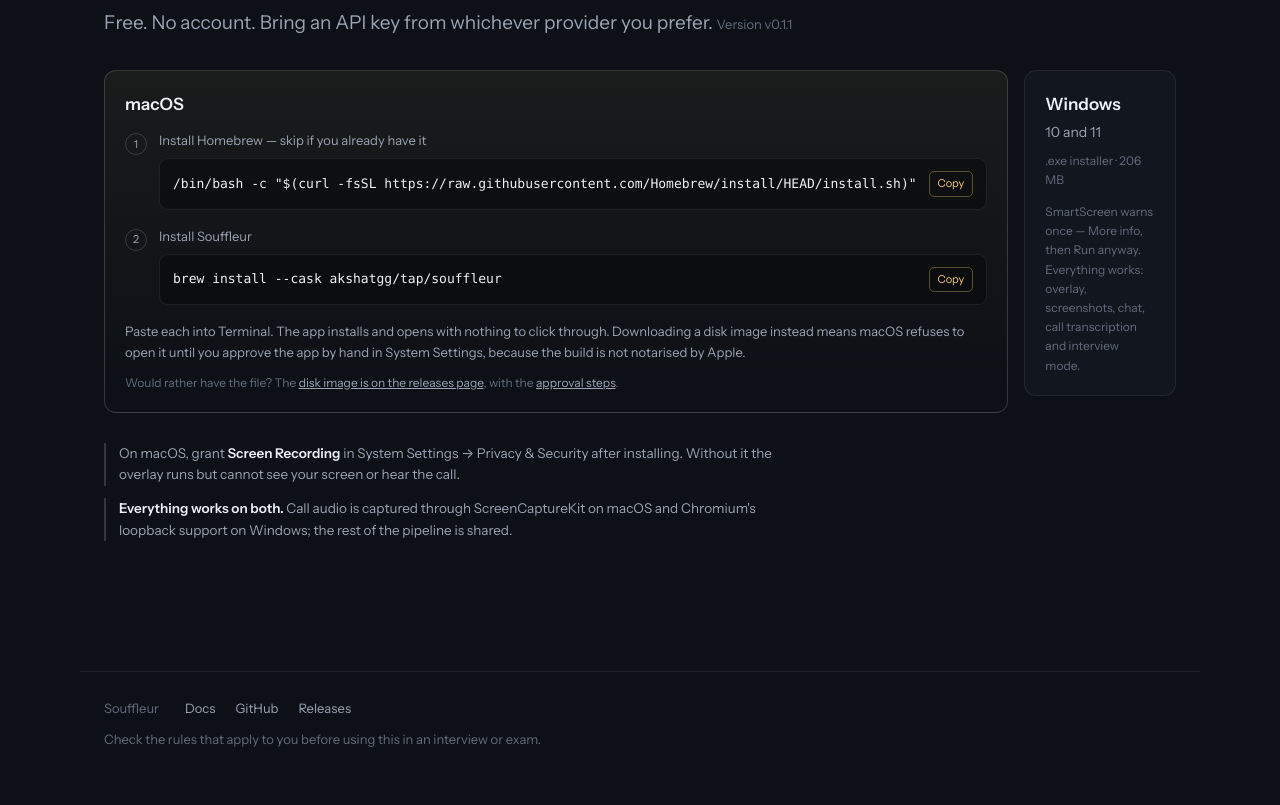
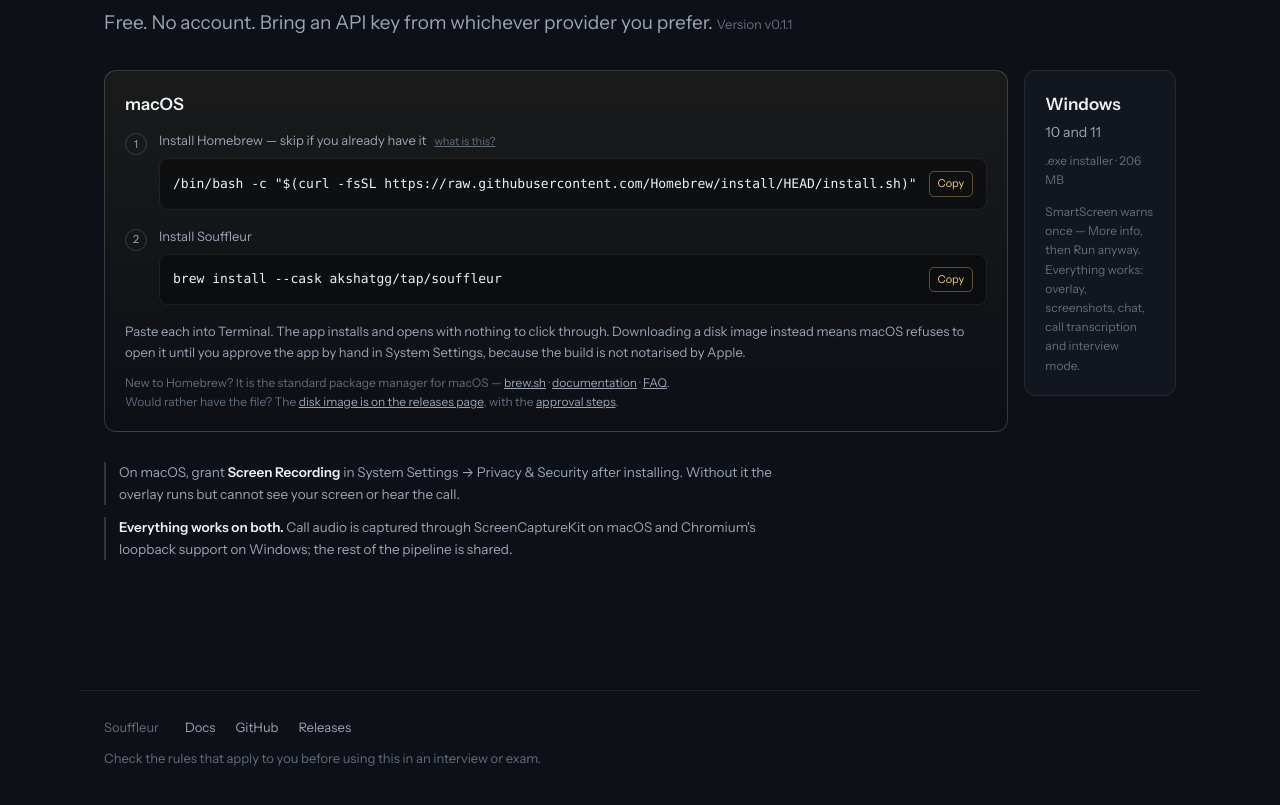
Before and after one commit to akshatgg/Souffleur, an Electron app: page web/index.html in a window 1280 px wide. Shown: the part 1960-2765 px from the top of the page. Drawn offline with Linux system fonts and the light colour scheme; no server answers.

Commit message:
Link Homebrew's own documentation
Anyone who has not used Homebrew is being asked to paste a shell script that
downloads and runs code, with no explanation of what it is. Link brew.sh, the
docs and the FAQ next to the command, and say in one line what Homebrew is.

The docs page also lists the commands people need after installing - checking
the version, upgrading and uninstalling - since those are the obvious next
questions and were not written down anywhere.

```diff
--- a/web/index.html
+++ b/web/index.html
@@ -177,7 +177,10 @@
       <div class="step">
         <div class="step-n">1</div>
         <div class="step-body">
-          <div class="step-title">Install Homebrew — skip if you already have it</div>
+          <div class="step-title">
+            Install Homebrew — skip if you already have it
+            <a class="step-link" href="https://brew.sh" target="_blank" rel="noreferrer">what is this?</a>
+          </div>
           <button class="cmd" data-cmd type="button" title="Copy">
             <code>/bin/bash -c "$(curl -fsSL https://raw.githubusercontent.com/Homebrew/install/HEAD/install.sh)"</code>
             <span class="cmd-copy">Copy</span>
@@ -203,6 +206,11 @@
         not notarised by Apple.
       </p>
       <p class="dl-alt">
+        New to Homebrew? It is the standard package manager for macOS —
+        <a href="https://brew.sh" target="_blank" rel="noreferrer">brew.sh</a> ·
+        <a href="https://docs.brew.sh" target="_blank" rel="noreferrer">documentation</a> ·
+        <a href="https://docs.brew.sh/FAQ" target="_blank" rel="noreferrer">FAQ</a>.
+        <br>
         Would rather have the file? The
         <a href="https://github.com/akshatgg/Souffleur/releases/latest">disk image is on the releases page</a>,
         with the <a href="/docs">approval steps</a>.
--- a/web/style.css
+++ b/web/style.css
@@ -387,7 +387,17 @@
   margin-top: 3px;
 }
 .step-body { flex: 1; min-width: 0; }
-.step-title { font-size: 13px; color: var(--ink-dim); margin-bottom: 7px; }
+.step-title {
+  font-size: 13px;
+  color: var(--ink-dim);
+  margin-bottom: 7px;
+  display: flex;
+  flex-wrap: wrap;
+  gap: 8px;
+  align-items: baseline;
+}
+.step-link { font-size: 11px; color: var(--ink-faint); }
+.step-link:hover { color: var(--gold); }
 
 .cmd {
   display: flex;
```
Also changed, not shown: web/docs.html (+20 -1 lines), README.md.
